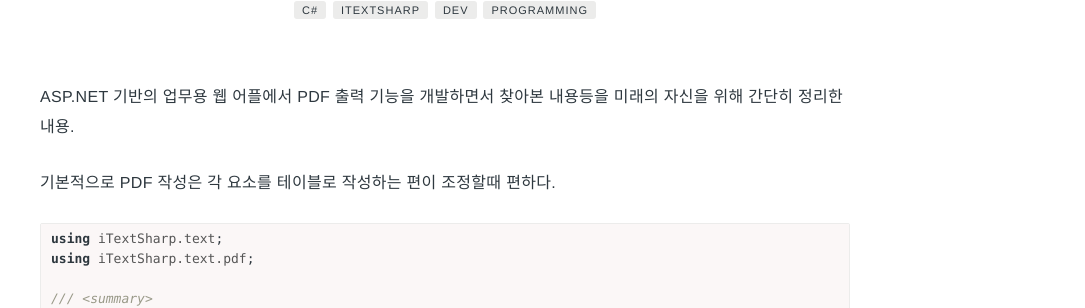
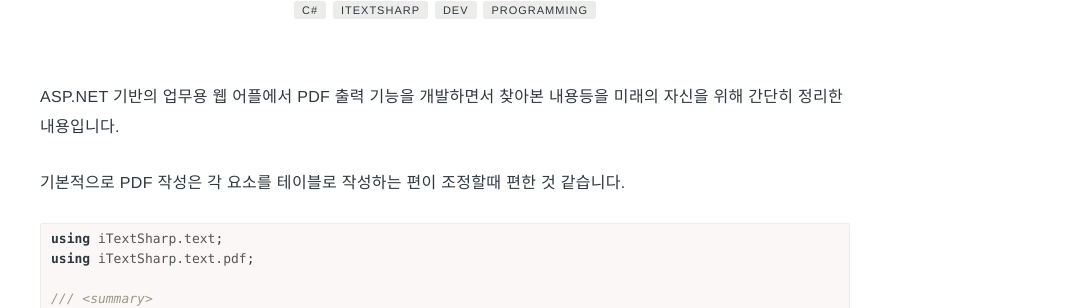
Before and after one commit to Pie001/pie001.github.io, a Jekyll site: the page built from _posts/2016-12-21-0035.md, in a window 1280 px wide and 900 px high. Shown: the part 352-660 px from the top of the window, without its empty margins (195-1280 px from the left). Built offline with Jekyll 4.4.1, drawn with Linux system fonts in a browser that asks for light colours; comment, search, counter and statistics services are not loaded; some of the changed text lies outside the part shown.

Commit message:
Update 2016-12-21-0035.md

````diff
--- a/_posts/2016-12-21-0035.md
+++ b/_posts/2016-12-21-0035.md
@@ -16,10 +16,9 @@ category: blog
 author: pie
 description: iTextSharp로 PDF 작성
 ---
+ASP.NET 기반의 업무용 웹 어플에서 PDF 출력 기능을 개발하면서 찾아본 내용등을 미래의 자신을 위해 간단히 정리한 내용입니다.
 
-ASP.NET 기반의 업무용 웹 어플에서 PDF 출력 기능을 개발하면서 찾아본 내용등을 미래의 자신을 위해 간단히 정리한 내용.
-
-기본적으로 PDF 작성은 각 요소를 테이블로 작성하는 편이 조정할때 편하다.
+기본적으로 PDF 작성은 각 요소를 테이블로 작성하는 편이 조정할때 편한 것 같습니다.
 
 ```cs
 using iTextSharp.text;
@@ -188,8 +187,7 @@ private Chunk GetChunk(string text, Font font)
 }
 ```
 
-
-### 사각형의 외곽을 둥글게 표현할 경우
+사각형의 외곽을 둥글게 표현할 경우에는 아래와 같이 썼습니다.
 
 ```cs
 PdfContentByte contentByte = writer.DirectContent;
````
